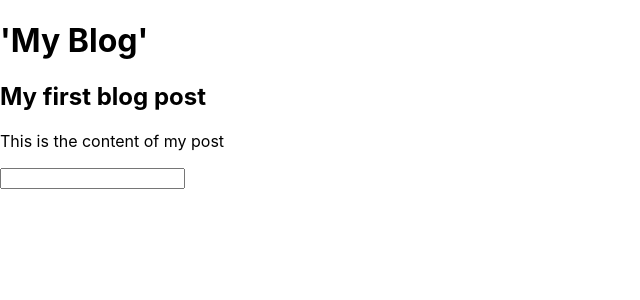
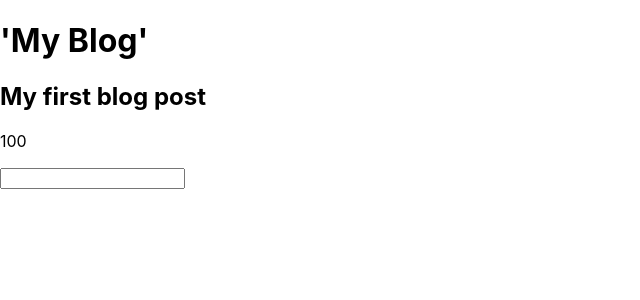
Before and after one commit to anewlink/react-basics-master, a React (Create React App) app: page / in a window 1280 px wide. Shown: the top 300 px of the page, without its empty margins (0-640 px from the left). Built offline with nearby package versions, Linux system fonts and the light colour scheme.

Commit message:
Added sample rendering dynamic content

```diff
--- a/src/App.js
+++ b/src/App.js
@@ -13,12 +13,20 @@ import './App.css';
   const articleHeading = 'My first blog post';
   const paragraphClass = 'text'
 function App() {
+  let count = 0;
+  const interval = setInterval(() => {
+    if(count === 100){
+      clearInterval(interval)
+    }else {
+      count++;
+    }
+  }, 30);
 
   const main = <main id="main">
     <h1>'My Blog'</h1>
     <article>
       <h2>{articleHeading}</h2>
-      <p className={paragraphClass}>This is the content of my post</p>
+      <p className={paragraphClass}>{count}</p>
       <input maxLength="10" readOnly/>
     </article>
   </main>;
--- a/src/index.js
+++ b/src/index.js
@@ -4,7 +4,33 @@ import './index.css';
 import App from './App';
 import * as serviceWorker from './serviceWorker';
 
-ReactDOM.render(<App />, document.getElementById('root'));
+const articleHeading = 'My first blog post';
+const paragraphClass = 'text'
+let count = 0;
+const interval = setInterval(() => {
+    const main = <main id="main">
+        <h1>'My Blog'</h1>
+        <article>
+            <h2>{articleHeading}</h2>
+            <p className={paragraphClass}>{count}</p>
+            <input maxLength="10" readOnly />
+        </article>
+    </main>;
+    ReactDOM.render(main, document.getElementById('root'));
+    if (count === 100) {
+        clearInterval(interval)
+    } else {
+        count++;
+    }
+}, 30);
+
+
+
+
+
+
+
+// ReactDOM.render(<App />, document.getElementById('root'));
 
 // If you want your app to work offline and load faster, you can change
 // unregister() to register() below. Note this comes with some pitfalls.
```
